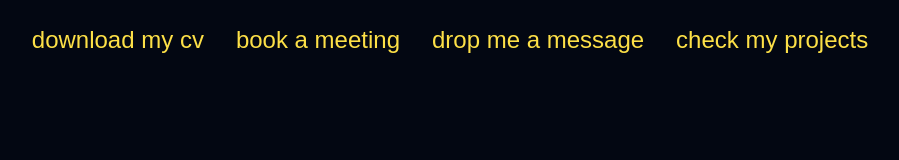
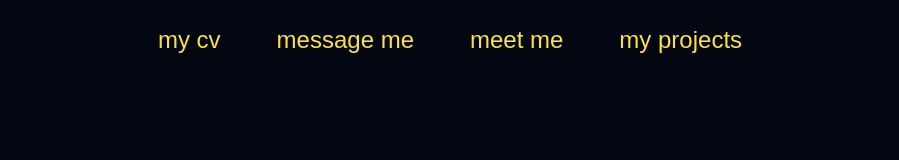
Before and after one commit to RamProg/ramiro-uk, a Next.js app: page / in a window 1280 px wide. Shown: the top 160 px of the page, without its empty margins (190-1089 px from the left). Built offline with nearby package versions, Linux system fonts and the light colour scheme; a web font is replaced by a local one.

Commit message:
write different CTA in navbar

```diff
--- a/src/components/Main/Landing/Nav.tsx
+++ b/src/components/Main/Landing/Nav.tsx
@@ -11,19 +11,19 @@ type LinksType = LinkType[];
 const links: LinksType = [
   {
     url: '/cv',
-    text: 'Download my CV',
+    text: 'my CV',
+  },
+  {
+    url: '/message',
+    text: 'Message me',
   },
   {
     url: '/meet',
-    text: 'Book a Meeting',
-  },
-  {
-    url: '/message',
-    text: 'Drop me a Message',
+    text: 'meet me',
   },
   {
     url: '/projects',
-    text: 'Check my Projects',
+    text: 'my Projects',
   },
 ];
 
@@ -41,7 +41,7 @@ const Nav = () => {
               className='text-white'
               key={link.text}>
               <li
-                className={`flex items-center justify-center w-48 p-2 border-2 rounded-md h-14 sm:h-8 sm:w-auto sm:border-0 sm:text-yellow-300 sm:ml-2 sm:mr-2 sm:mt-8 sm:hover:text-yellow-100 ${cedarville.variable} sm:font-serif sm:text-2xl`}>
+                className={`flex items-center justify-center w-48 p-2 border-2 rounded-md h-14 sm:h-8 sm:w-auto sm:border-0 sm:text-yellow-300 sm:ml-5 sm:mr-5 sm:mt-8 sm:hover:text-yellow-100 ${cedarville.variable} sm:font-serif sm:text-2xl`}>
                 {link.text.toLocaleLowerCase()}
               </li>
             </Link>
```
